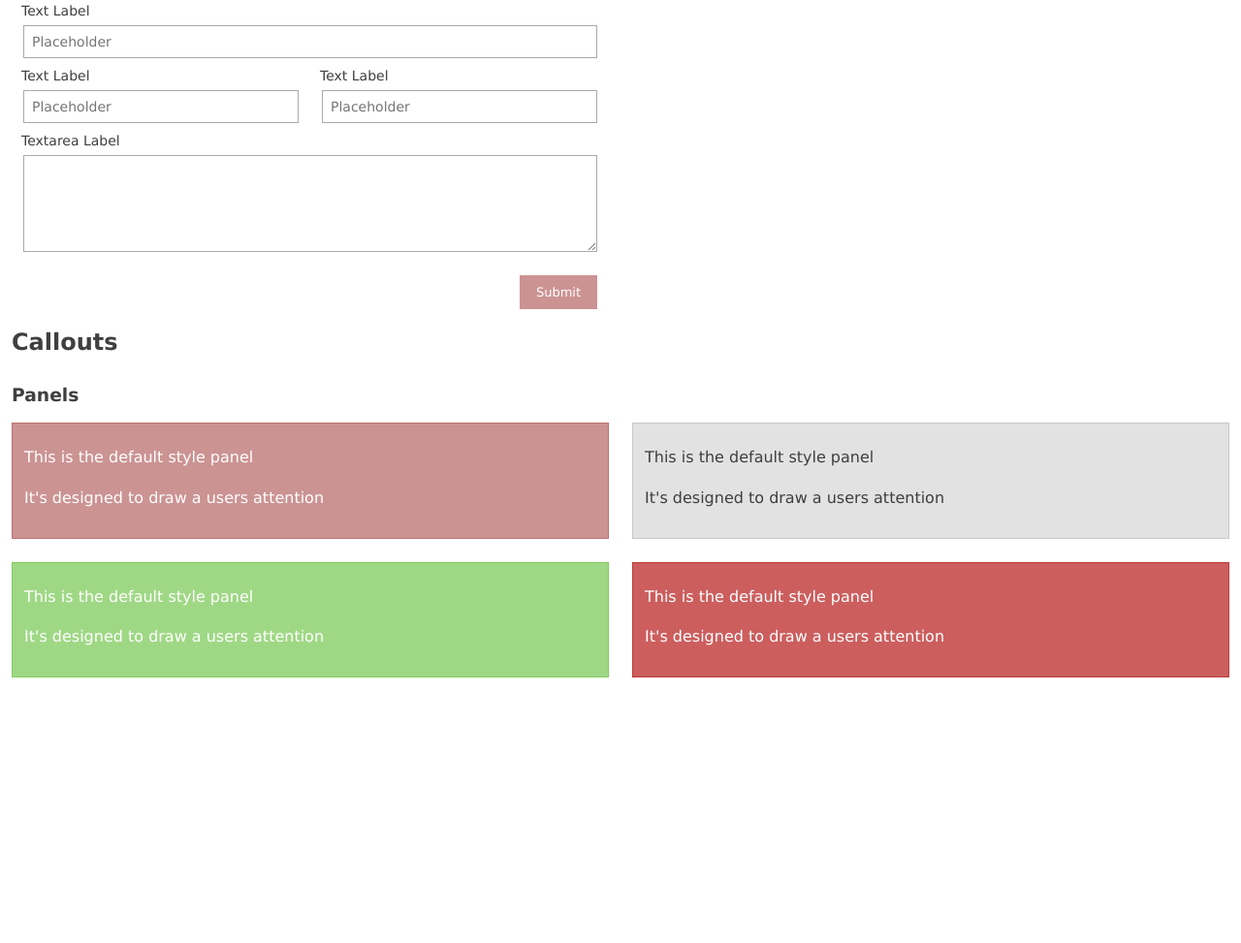
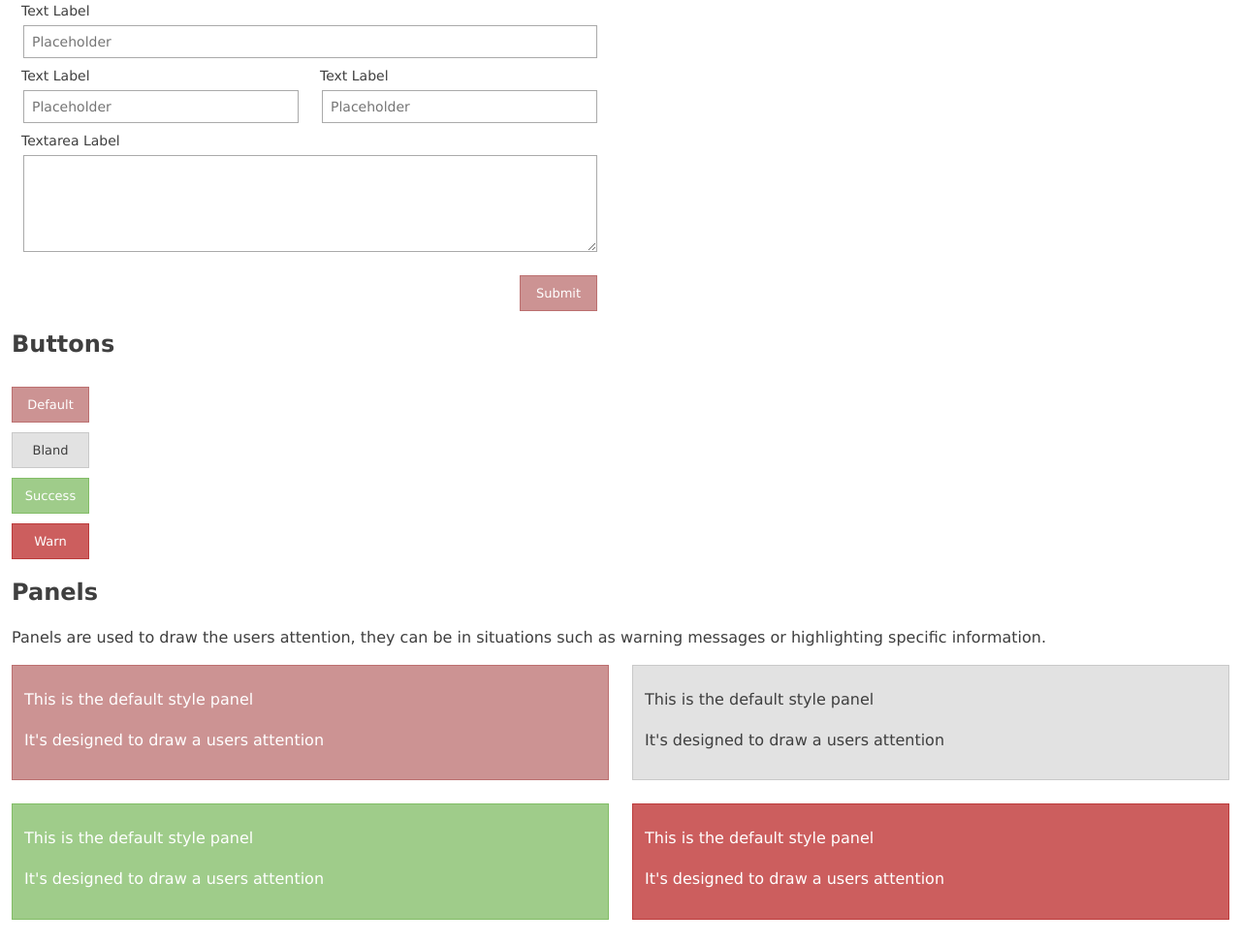
Before and after one commit to jackpopp/griddle, a website: page index.html in a window 1280 px wide. Shown: the part 1525-2498 px from the top of the page at 97% size. Before the commit the page ends 2248 px from the top, so only its background shows below. Drawn offline with Linux system fonts and the light colour scheme.

Commit message:
Updated colour scheme and added buttons to the docs

```diff
--- a/index.html
+++ b/index.html
@@ -203,16 +203,34 @@
 				<!-- End Form -->
 			</div>
 
-			<div id="callout-doc">
+			<div id="button-doc">
 				<div class="row">
 					<div class="col-8">
-						<h2>Callouts</h2>
+						<h2>
+							Buttons
+						</h2>
 					</div>
 				</div>
 				<div class="row">
+					<div class="col-4">
+						<button>Default</button>
+						<button class="bland">Bland</button>
+						<button class="success">Success</button>
+						<button class="warn">Warn</button>
+					</div>
+				</div>
+			</div>
+
+			<div id="panel-doc">
+				<div class="row">
 					<div class="col-8">
-						<h3>Panels</h3>
+						<h2>Panels</h2>
+						<p>
+							Panels are used to draw the users attention, they can be in situations such as warning messages or highlighting specific information.
+						</p>
 					</div>
+				</div>
+				<div class="row">
 					<div class="col-4 col-4-med">
 						<div class="panel">
 							<p>This is the default style panel</p>
--- a/src/css/griddle.sass
+++ b/src/css/griddle.sass
@@ -25,7 +25,7 @@ $altBodyColor: #FFF
 $blandColor: #E2E2E2
 //$errorColor: #CE5F5F
 $warnColor: #CC5E5E
-$successColor: #9FD885
+$successColor: #9FCC8A
 $buttonCopy: #FFF
 
 // reset and cleafix
@@ -109,9 +109,10 @@ label
 button
 	padding: 10px
 	margin: 10px 0
-	width: 80px
+	min-width: 80px
 	border: 0
 	background-color: $mainColor
+	border: 1px solid darken($mainColor, 10%)
 	color: $buttonCopy
 	font-size: 13px
 	display: block
@@ -119,14 +120,18 @@ button
 		background-color: darken($mainColor, 10%)
 	&.warn
 		background-color: $warnColor
+		border: 1px solid darken($warnColor, 10%)
 		&:hover
 			background-color: darken($warnColor, 10%)
 	&.success
-		background-color: $warnColor
+		background-color: $successColor
+		border: 1px solid darken($successColor, 10%)
 		&:hover
-			background-color: darken($warnColor, 10%)
+			background-color: darken($successColor, 10%)
 	&.bland
 		background-color: $blandColor
+		border: 1px solid darken($blandColor, 10%)
+		color: $bodyColor
 		&:hover
 			background-color: darken($blandColor, 10%)
 
```
Also changed, not shown: docs/css/griddle.css.
